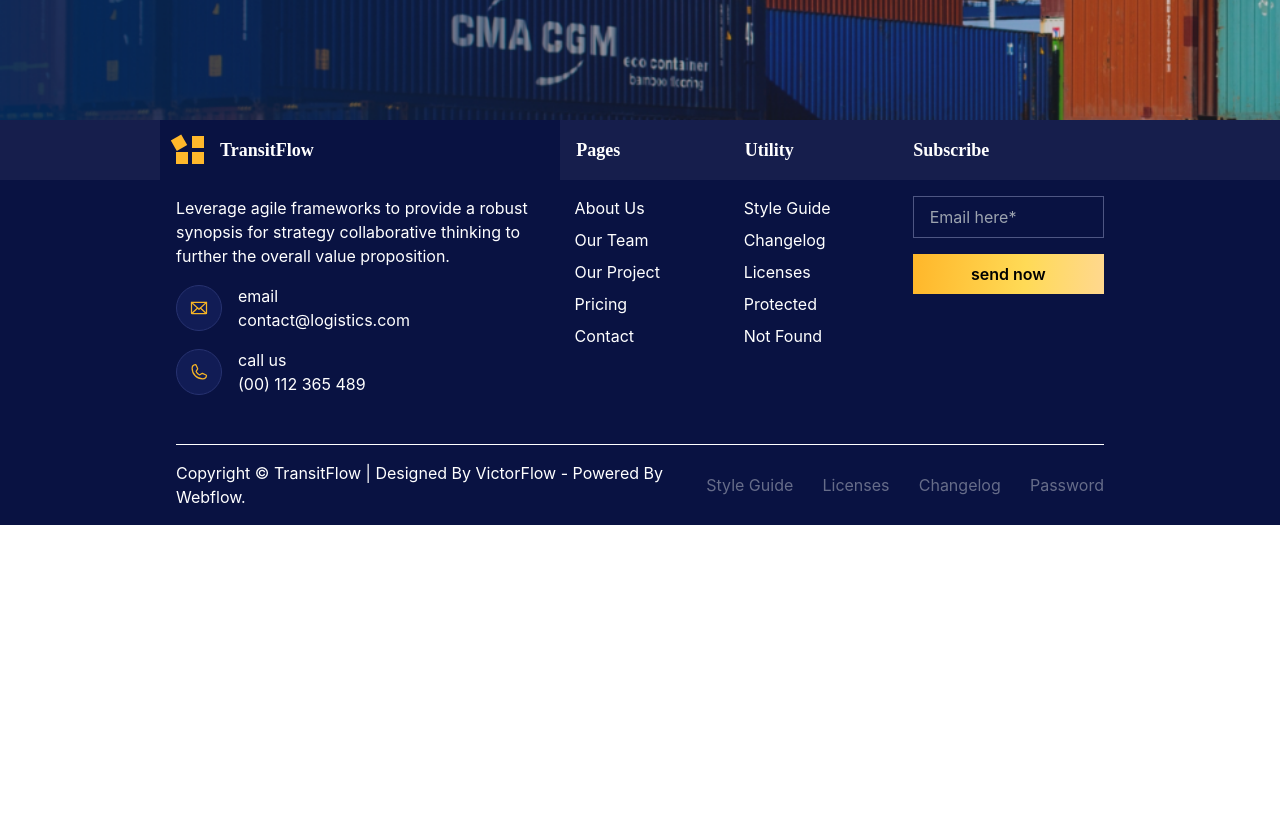
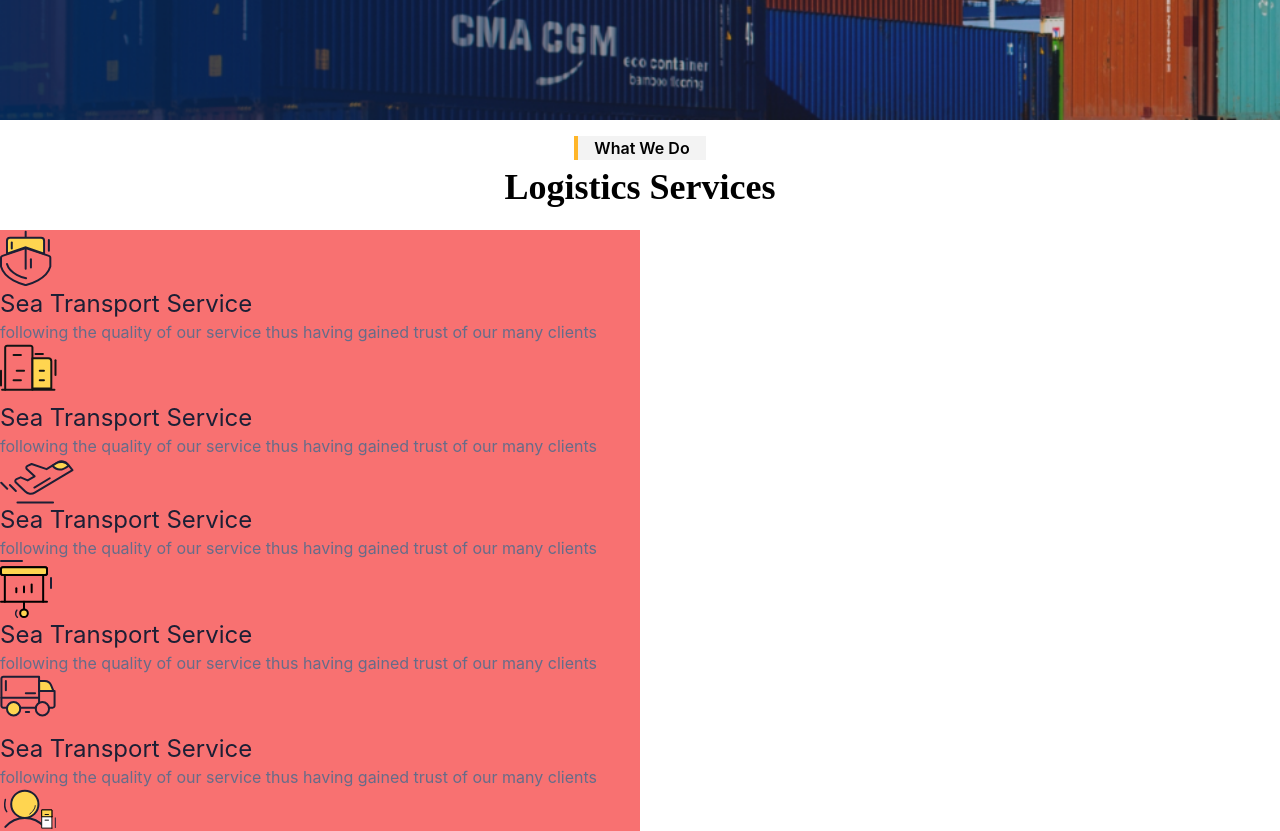
Before and after one commit to smartcollins/logistics, a React (Create React App) app: page /service in a window 1280 px wide. Shown: the part 520-1351 px from the top of the page. Before the commit the page ends 1045 px from the top, so only its background shows below. Built offline with nearby package versions, Linux system fonts and the light colour scheme.

Commit message:
modified Service

```diff
--- a/src/pages/Service.jsx
+++ b/src/pages/Service.jsx
@@ -1,13 +1,30 @@
 import React from 'react';
+import color from '../data/color'
 import banner from '../data/banner';
 import Banner from '../component/Banner';
+import Caption from '../component/Caption'
 import Footer from '../component/Footer';
+import service from '../data/service';
 
 
 const Service = ()=>{
+    const items = service.map((item,idx) => <div key={idx} className='bg-red-400 w-2/4'>
+    <img src={item.icon} alt='icon-logo' />
+    <p className=' text-[#1c1f35] hover:text-[#ffb82b] text-2xl capitalize'>sea transport service</p>
+    <p style={{color: color.grayTxt}}>following the quality of our service thus having gained trust of our many clients</p>
+</div>)
     return(
         <div>
             <div>{banner.slice(3, 4).map((item, idx) => <Banner key={idx} {...item} />)}</div>
+            <Caption mid={true} dark={true} txt={'what we do'} txt2={'logistics services'}/>
+            <div>
+                {/* <div className='bg-red-400 w-2/4'>
+                    <img src={ship} alt="ship-logo" />
+                    <p className=' text-[#1c1f35] hover:text-[#ffb82b] text-2xl capitalize'>sea transport service</p>
+                    <p style={{color: color.grayTxt}}>following the quality of our service thus having gained trust of our many clients</p>
+                </div> */}
+                {items}
+            </div>
             <Footer/>
         </div>
     )
```
